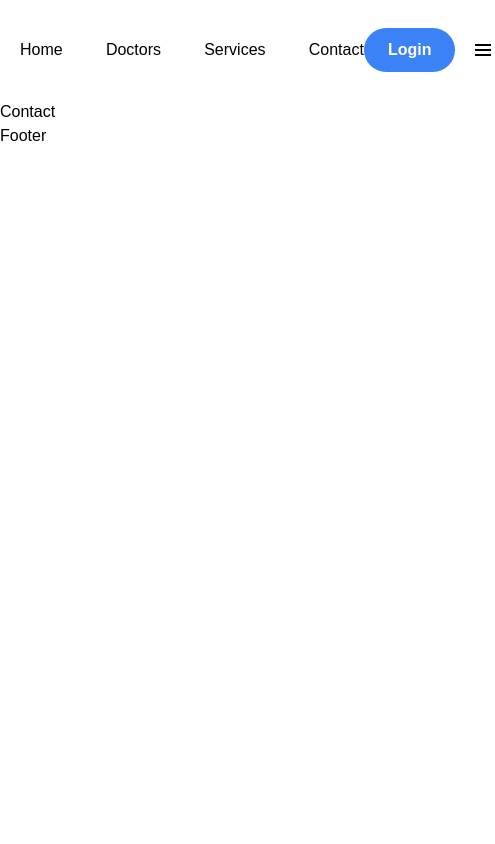
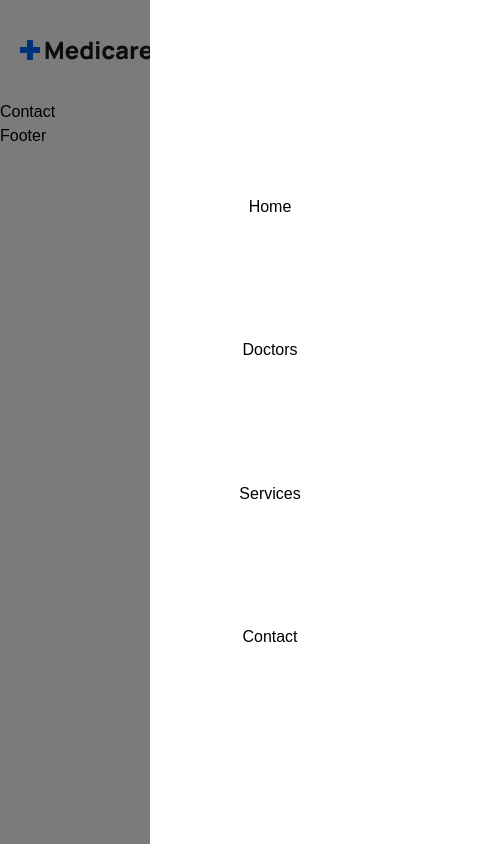
Before and after one commit to DeshanBandara/Doctor-Appointment-Booking-Website, a React (Vite) app in the folder frontend/: page /contact in a window 390 px wide. Shown: the whole page, 495 px wide, since content can reach past the window. Built offline with nearby package versions, Linux system fonts and the light colour scheme.

Commit message:
added menu styles

```diff
--- a/frontend/src/App.css
+++ b/frontend/src/App.css
@@ -21,3 +21,28 @@
   z-index: 99999;
   box-shadow: 3px 3px -8px 3px #ddd;
 }
+
+@media only screen and (max-width: 1024px) {
+  .navigation {
+    width: 100%;
+    height: 100%;
+    position: fixed;
+    top: 0;
+    left: 0;
+    z-index: 100;
+    background: #00000084;
+  }
+
+  .menu {
+    width: 15rem;
+    height: 100%;
+    position: absolute;
+    top: 0;
+    right: 0;
+    background: #fff;
+    z-index: 200;
+    flex-direction: column;
+    justify-content: center;
+    align-items: center;
+  }
+}
```
